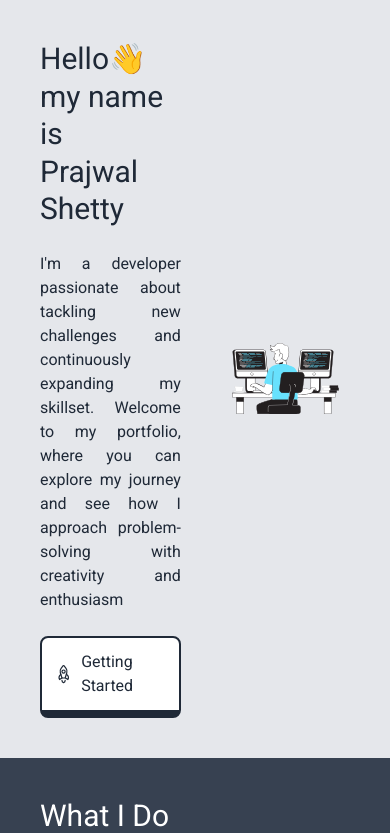
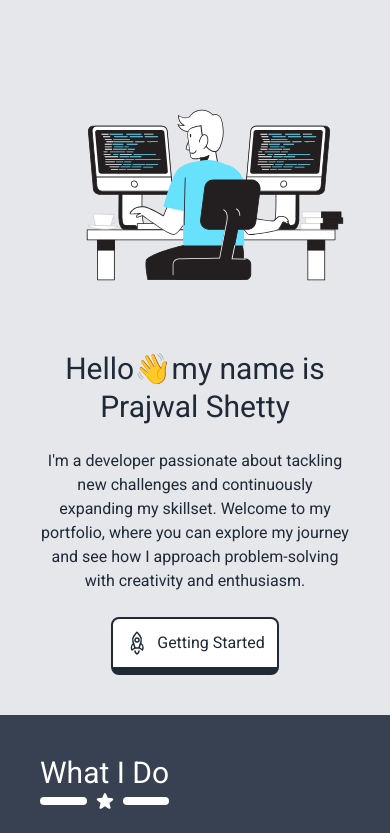
Before and after one commit to PrajwalSh0206/PrajwalSh0206.github.io, a React (Vite) app: page / in a window 390 px wide. Shown: the top 833 px of the page. Built offline with nearby package versions, Linux system fonts and the light colour scheme.

Commit message:
heropage-sm-added

```diff
--- a/src/components/HeroPage.tsx
+++ b/src/components/HeroPage.tsx
@@ -4,15 +4,15 @@ import HeroButton from './common/HeroButton';
 
 function HeroPage() {
   return (
-    <div className="flex justify-between px-10 lg:px-20 py-10 space-x-10 w-full items-center bg-gray-200 text-gray-800" id="home">
-      <div className="w-7/12 flex flex-col space-y-6 text-md lg:text-xl">
-        <p className="text-3xl lg:text-5xl leading-tight">
+    <div className="flex justify-between p-10 lg:px-20 space-x-10 w-full flex-col md:flex-row items-center bg-gray-200 text-gray-800" id="home">
+      <div className="w-full md:w-7/12 flex flex-col space-y-6 text-md items-center md:items-start lg:text-xl">
+        <p className="text-3xl md:text-left text-center lg:text-5xl leading-tight">
           Hello&#128075;my name is <br />
           Prajwal Shetty
         </p>
-        <p className="text-justify">
+        <p className="text-center md:text-justify">
           I'm a developer passionate about tackling new challenges and continuously expanding my skillset. Welcome to my portfolio, where you can explore my
-          journey and see how I approach problem-solving with creativity and enthusiasm
+          journey and see how I approach problem-solving with creativity and enthusiasm.
         </p>
         <div className="flex space-x-5">
           {buttonList.map(button => (
@@ -20,7 +20,7 @@ function HeroPage() {
           ))}
         </div>{' '}
       </div>
-      <img src={codingLogo} className="w-5/12" alt="" srcSet="" />
+      <img src={codingLogo} className="w-full md:w-5/12 md:order-none order-first" alt="" srcSet="" />
     </div>
   );
 }
```
